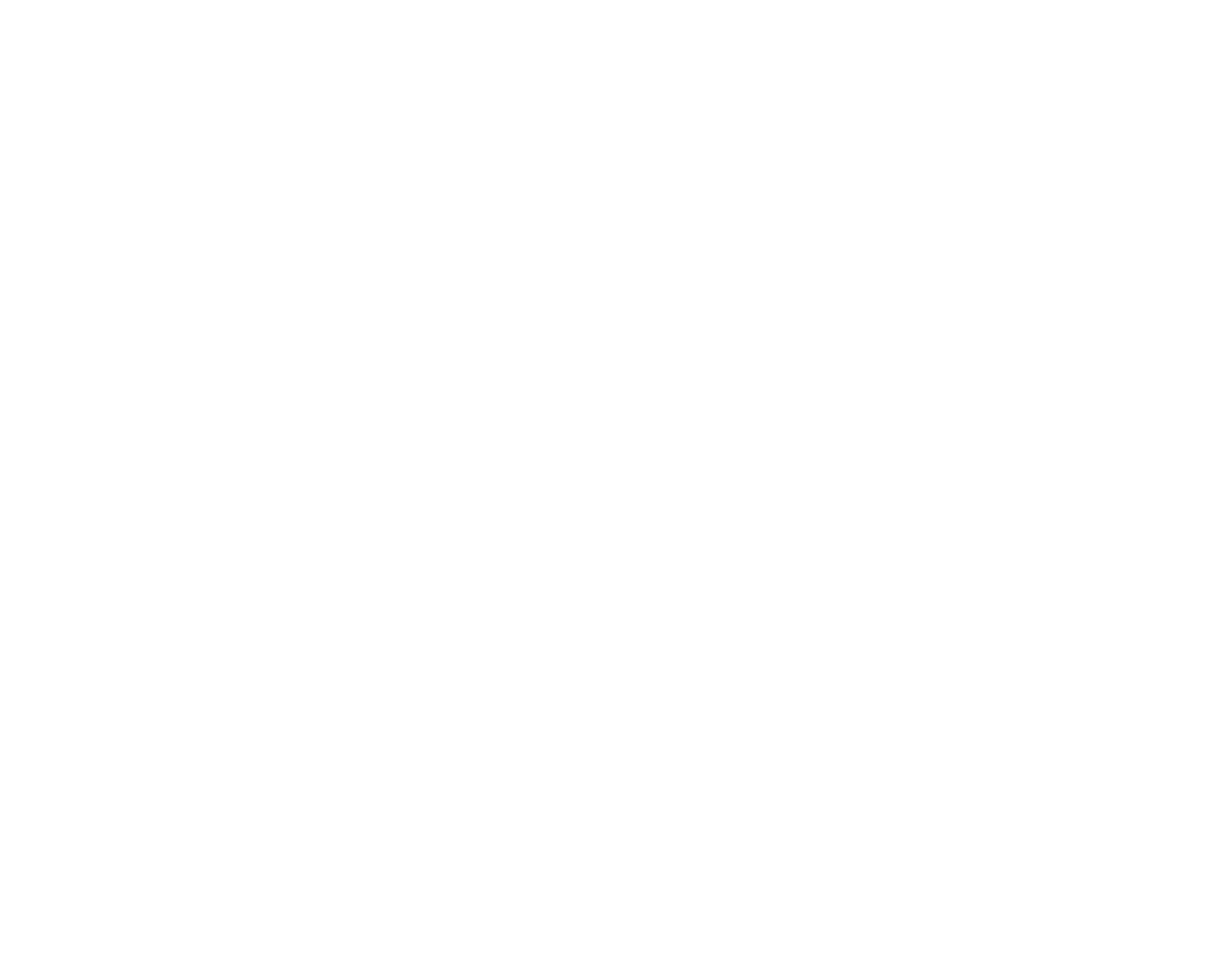
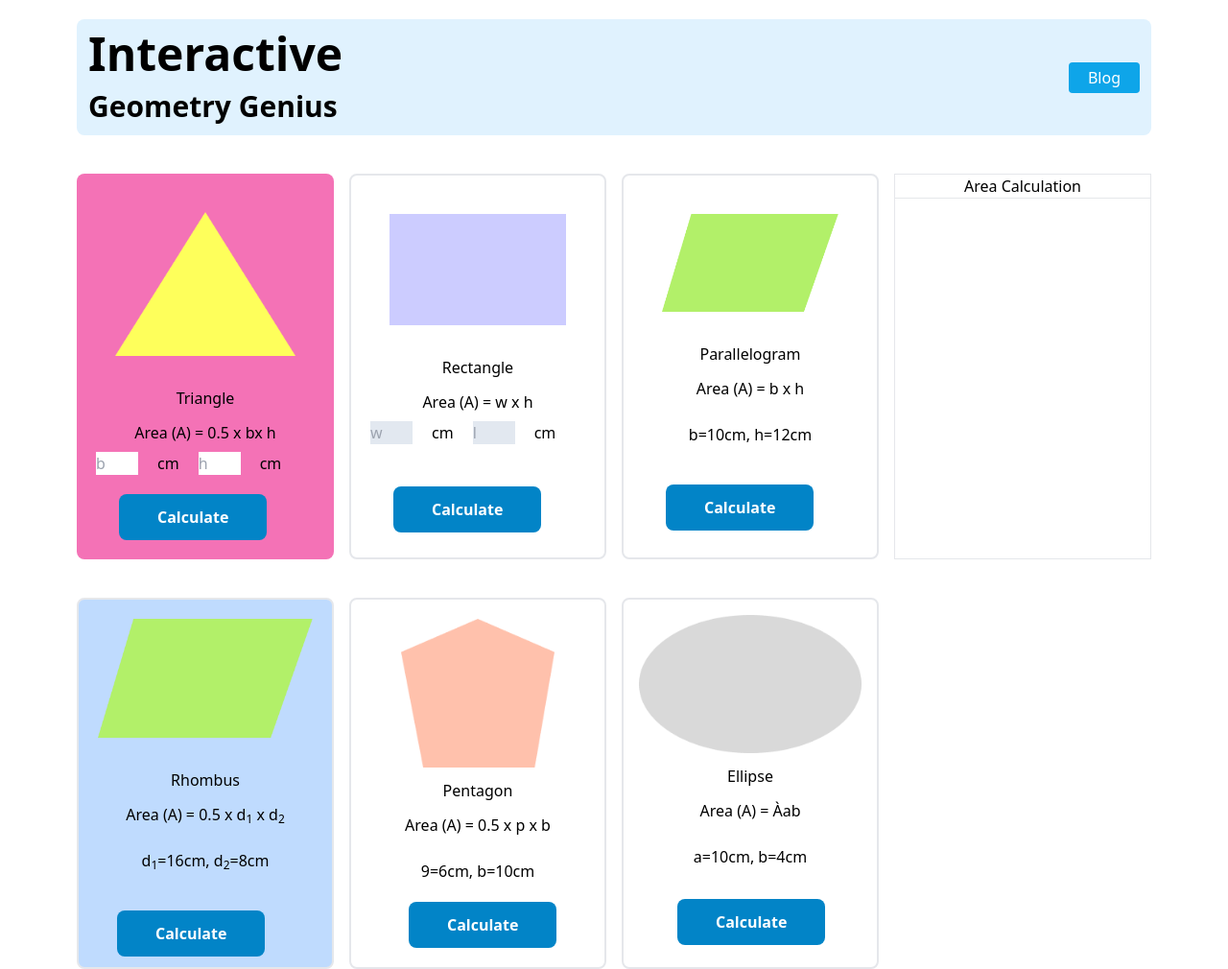
Before and after one commit to Anonshell/geometry-genius, a plain HTML site: page index.html in a window 1280 px wide. Shown: the whole page at 96% size. Before the commit the page ends 800 px from the top, so only its background shows below. Drawn offline with nearby package versions, Linux system fonts and the light colour scheme.

Commit message:
interface done

```diff
--- a/index.html
+++ b/index.html
@@ -1,12 +1,216 @@
 <!DOCTYPE html>
 <html lang="en">
+
 <head>
     <meta charset="UTF-8">
     <meta http-equiv="X-UA-Compatible" content="IE=edge">
     <meta name="viewport" content="width=device-width, initial-scale=1.0">
+    <script src="https://cdn.tailwindcss.com"></script>
     <title>Geometry genius</title>
 </head>
-<body>
+
+<body class="mx-20">
+
+
+    <header class="flex justify-between bg-sky-100 rounded-lg p-3 mt-5">
+        <div>
+            <h1 class="text-5xl font-bold">Interactive <br> <span class="text-3xl font-semi-bold">Geometry Genius</span>
+            </h1>
+        </div>
+
+        <div class="flex items-center">
+            <button id="btn-blog " class="flex bg-sky-500 rounded px-5 text-white py-1">Blog</button>
+        </div>
+    </header>
+
+
+
+    <main>
+
+        <section class="grid grid-cols-4 gap-4 mt-10 ">
+
+            <div id="triangle" class="bg-pink-400 p-5 rounded-lg">
+
+                <img class="flex justify-center p-5" src="./images/triangle.png" alt="">
+                <h1 class="text-center my-3">Triangle</h1>
+                <h2 class="text-center my-2">Area (A) =
+                    0.5 x bx
+                    h</h2>
+
+
+
+                <label for="" class="flex gap-5">
+
+                    <input type="number" name="b" id="tri-base" placeholder="b" class="w-11">
+
+                    <p>cm</p>
+
+                    <input type="number" name="h" id="tri-height" placeholder="h" class="w-11">
+                    <p>cm</p>
+                </label>
+
+                <button id="tri-cal"
+                    class="text-center text-white bg-sky-600 rounded-lg mt-5 px-10 py-3 mx-6 font-semibold">Calculate</button>
+
+            </div>
+
+
+
+
+            <div id="rectangle" class="p-5 rounded-lg border-2">
+
+                <img class="flex justify-center p-5" src="./images/rectangle.png" alt="">
+                <h1 class="text-center my-3">Rectangle</h1>
+                <h2 class="text-center my-2">Area (A) = w x h</h2>
+
+
+
+                <label for="" class="flex gap-5">
+
+                    <input type="number" name="b" id="rec-weight" placeholder="w" class="w-11 bg-slate-200">
+
+                    <p>cm</p>
+
+                    <input type="number" name="h" id="tri-length" placeholder="l" class="w-11 bg-slate-200">
+                    <p>cm</p>
+                </label>
+
+                <button id="rec-cal"
+                    class="text-center text-white bg-sky-600 rounded-lg mt-11 px-10 py-3 mx-6 font-semibold">Calculate</button>
+
+
+
+            </div>
+
+
+
+
+            <div id="parallelogram" class="p-5 rounded-lg border-2">
+
+
+                <img class="flex justify-center p-5" src="./images/parallelogram.png" alt="">
+                <h1 class="text-center my-3">Parallelogram</h1>
+
+                <p class="text-center">Area (A) = b x h</p>
+                <br>
+
+                <h2 class="text-center"> b=10cm, h=12cm</h2>
+
+                <button id="tri-cal"
+                    class="text-center text-white bg-sky-600 rounded-lg mt-10 px-10 py-3 mx-6 font-semibold">Calculate</button>
+
+
+            </div>
+            <div class="border ">
+
+
+                <h2 class="text-center">Area Calculation</h2>
+                <hr>
+
+            </div>
+
+
+
+        </section>
+
+
+
+
+
+        <section class="grid grid-cols-4  gap-4 mt-10 ">
+
+
+
+            <div class="border-2 bg-blue-200 rounded-lg">
+
+
+                <img class="flex justify-center p-5" src="./images/parallelogram.png" alt="">
+                <h1 class="text-center my-3">Rhombus</h1>
+
+                <p class="text-center">Area (A) =
+                    0.5 x d<sub>1</sub> x d<sub>2</sub></p>
+                <br>
+
+                <h2 class="text-center"> d<sub>1</sub>=16cm, d<sub>2</sub>=8cm</h2>
+
+                <button id="rhombus-cal"
+                    class="text-center text-white bg-sky-600 rounded-lg mt-10 px-10 py-3 mx-10 font-semibold">Calculate</button>
+
+
+
+
+
+
+            </div>
+
+
+
+
+
+            <div class="border-2  rounded-lg p-5">
+
+
+                <img class="flex justify-center w-40 mx-auto" src="./images/pentagon.png" alt="">
+                <h1 class="text-center my-3">Pentagon</h1>
+
+                <p class="text-center">Area (A) =
+                    0.5 x p x b</p>
+                <br>
+
+                <h2 class="text-center"> 9=6cm, b=10cm</h2>
+
+                <button id="pentagon-cal"
+                    class="text-center text-white bg-sky-600 rounded-lg mt-5 px-10 py-3 mx-10 font-semibold">Calculate</button>
+
+
+
+
+
+
+
+
+
+
+            </div>
+
+            <div class="border-2 rounded-lg p-4">
+
+
+
+
+
+                <img class="flex justify-center  mx-auto" src="./images/ellipse.png" alt="">
+                <h1 class="text-center my-3">Ellipse</h1>
+
+                <p class="text-center">Area (A) =
+                    Àab</p>
+                <br>
+
+                <h2 class="text-center"> a=10cm, b=4cm</h2>
+
+
+                <button id="pentagon-cal"
+                    class="text-center text-white bg-sky-600 rounded-lg mt-8 px-10 py-3 mx-10 font-semibold">Calculate</button>
+
+
+
+
+
+
+
+
+            </div>
+
+
+            <div>
+
+
+            </div>
+
+
+
+
+        </section>
 
 
 
@@ -20,5 +224,16 @@
 
 
 
+
+    </main>
+
+
+
+
+
+
+
+
 </body>
+
 </html>
```
